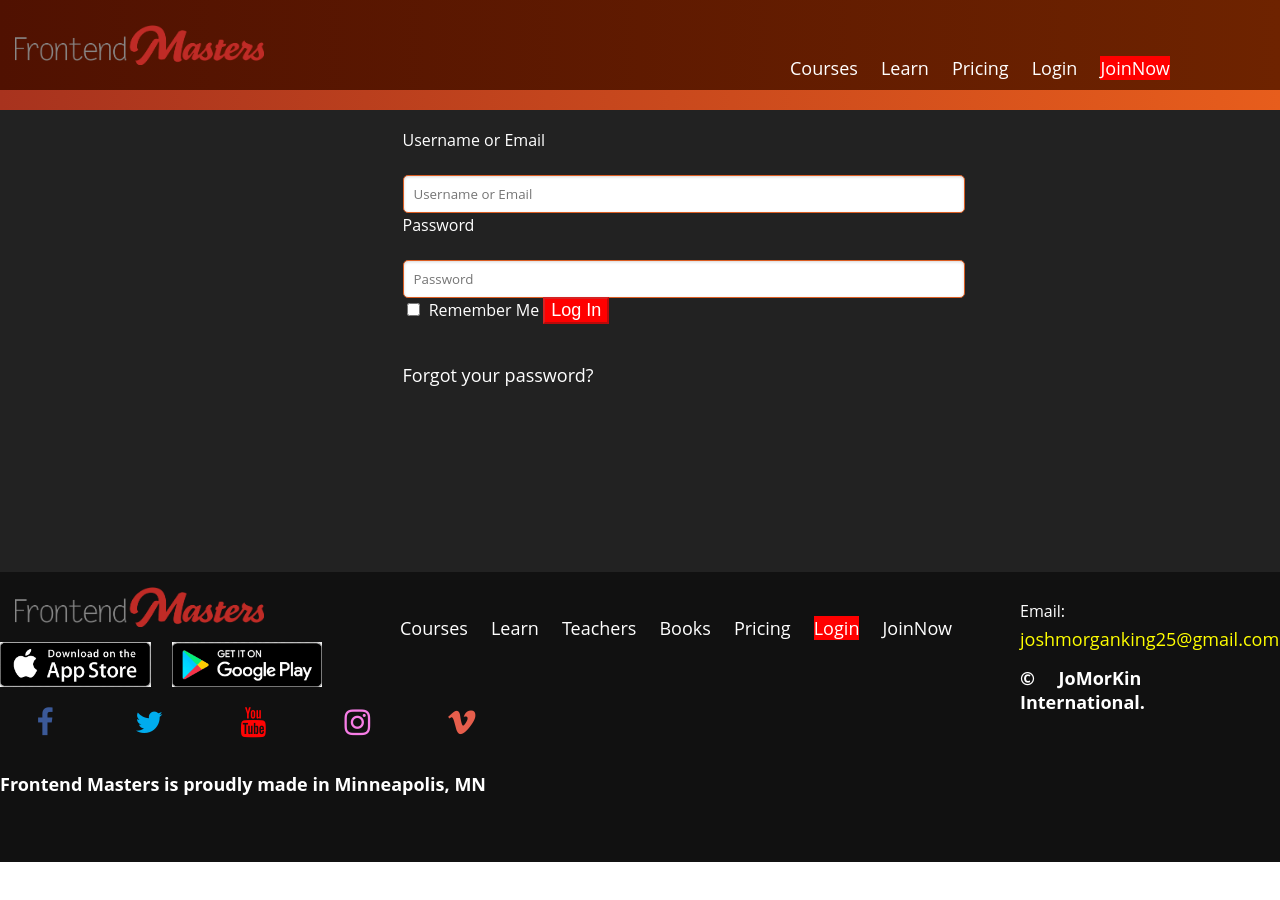
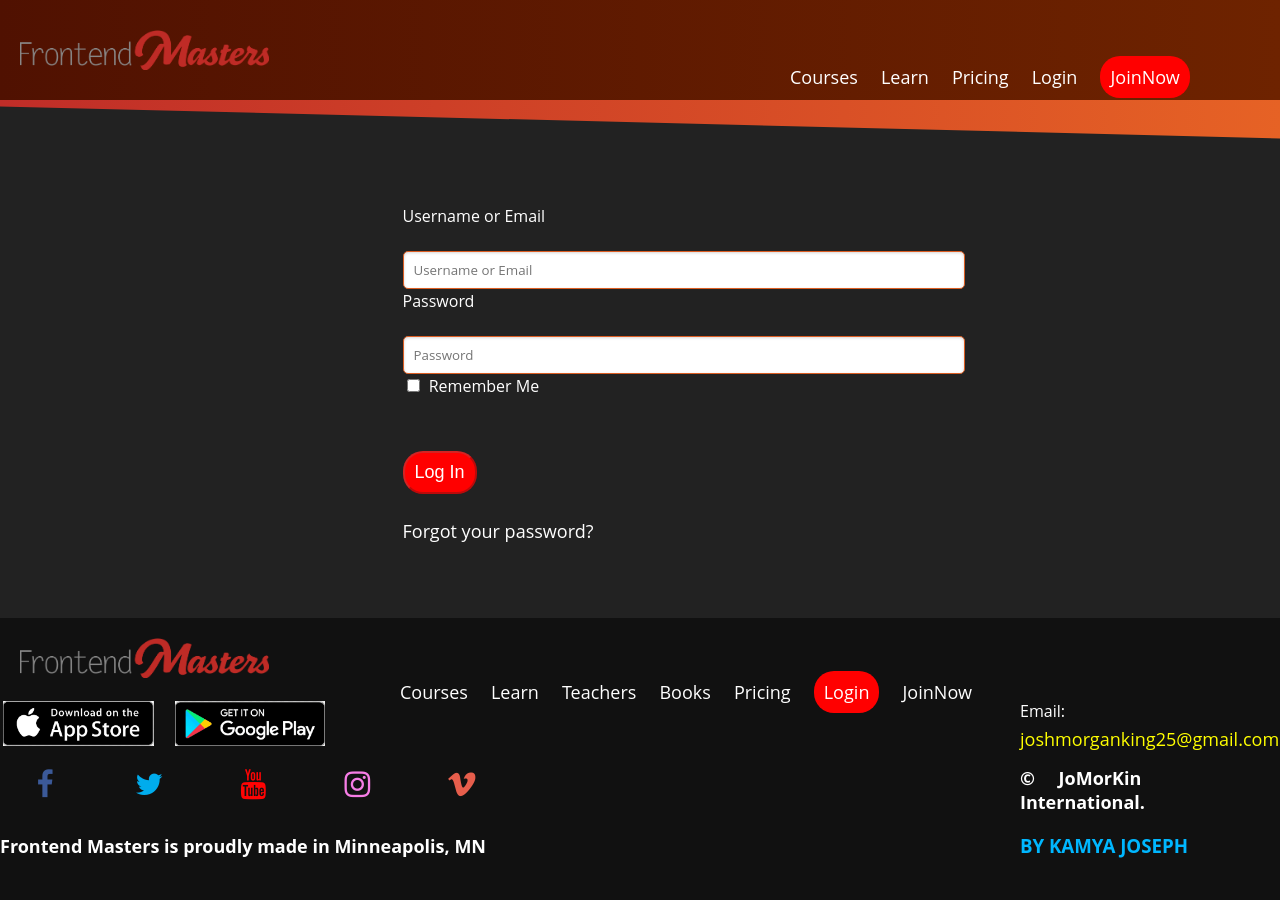
Before and after one commit to KamyaJoseph/FrontEndMasters-Assignmentt, a plain HTML site: page index.html in a window 1280 px wide. Before the commit the page ends 862 px from the top, so only its background shows below. Drawn offline with Linux system fonts and the light colour scheme.

Commit message:
Add files via upload

```diff
--- a/index.html
+++ b/index.html
@@ -27,7 +27,18 @@
    </div>
 </div>
 
-<main id="main-content" role="main">
+<div class="main">
+  <svg class="diagonal" xmlns="http://www.w3.org/2000/svg" viewBox="0 0 100 4" preserveAspectRatio="none">
+    <defs>
+      <linearGradient id="linear" x1="0%" y1="0%" x2="100%" y2="0%">
+        <stop offset="0%" stop-color="#c02d28"></stop>
+        <stop offset="100%" stop-color="#e66225"></stop>
+      </linearGradient>
+    </defs>
+    <polygon points="0,0.5 0,0 100,0 100,3" fill="url(#linear)"></polygon>
+  </svg>
+
+  <main id="main-content" role="main">
   <form id="loginForm" method="post" action="/login/">
     <div class="user-info">
      <label for="username">Username or Email</label>
@@ -41,12 +52,14 @@
     <div class="user-info">
 
      <label for="remember"> <input id="remember" name="remember" type="checkbox"> Remember Me </label>
-     <button type="submit" class="active" disabled><a href="/login/"> Log In </a></button>
+    </div>
+    <div class="user-log">
+     <button type="submit" class="active" disabled><a href="/login/"> Log In </a></button> <br>
        <a class="recover" href="/recover-password/">Forgot your password?</a>
     </div>
 </form>
 </main>
-
+</div>
 
 <div class="lists-footer">
       <ul class="footer">
@@ -78,6 +91,7 @@
       <div class="contact">
        <span><label>Email:</label> <a style="color: yellow;" href="morgan:joshmorganking25@gmail.com">joshmorganking25@gmail.com</a></span>
        <h2> © JoMorKin International.</h2>
+       <h3 style="color: rgb(0, 183, 255); word-spacing: normal;">BY KAMYA JOSEPH</h3>
 
      </div>
 </div>
--- a/style.css
+++ b/style.css
@@ -17,9 +17,9 @@ a {
 }
 body {
     font-family: "Open Sans",sans-serif;
+    background-color: #222;
+    margin: auto;
 
-    margin: auto;
-    background-image: linear-gradient(90deg,#a8331e,#e75d1c);
 }
 h2 {
     color:rgb(255, 255, 255);
@@ -48,6 +48,12 @@ input[type=email][disabled],input[type=password][disabled],input[type=text][disa
     cursor:not-allowed;
     font-style:italic;
 }
+
+.active {
+    border-radius: 20px;
+    padding: 9px 10px;
+}
+
 select {
     height:40px;
     border:1px solid #ccc;
@@ -70,10 +76,16 @@ label {
     color: white;
 
 }
+
+svg {
+    background-color: #222;
+}
+
 main {
     background-color: #222;
     margin-right: 0em;
-    padding: 0 23em;
+    margin: 0;
+    padding: 10px 23em;
     border-color: none;
     line-height: 60px;
     height: 462px;
@@ -106,19 +118,20 @@ div.nav-header {
 div.lists-footer {
     position: absolute;
     left: 360px;
-    top: 600px;
+    top: 655px;
     word-spacing: 0.5cm;
 }
 div.contact {
     position: absolute;
     left: 1020px;
-    top: 600px;
+    top: 700px;
     word-spacing: 0.5cm;
 
 
 }
 div.app-links {
     display: flex;
+    margin: 3px;
 
 }
 span {
@@ -141,10 +154,10 @@ div.space {
     background-image: linear-gradient(90deg,#863803,#da5d24);
 }
 .logo img {
-    background-image: url(frontendmasters.png);
     height: 40px;
     margin-top: 5px;
-    margin: 15px;
+    margin: 20px;
+    padding: 0;
 }
 footer {
     background-color: #111;
```
